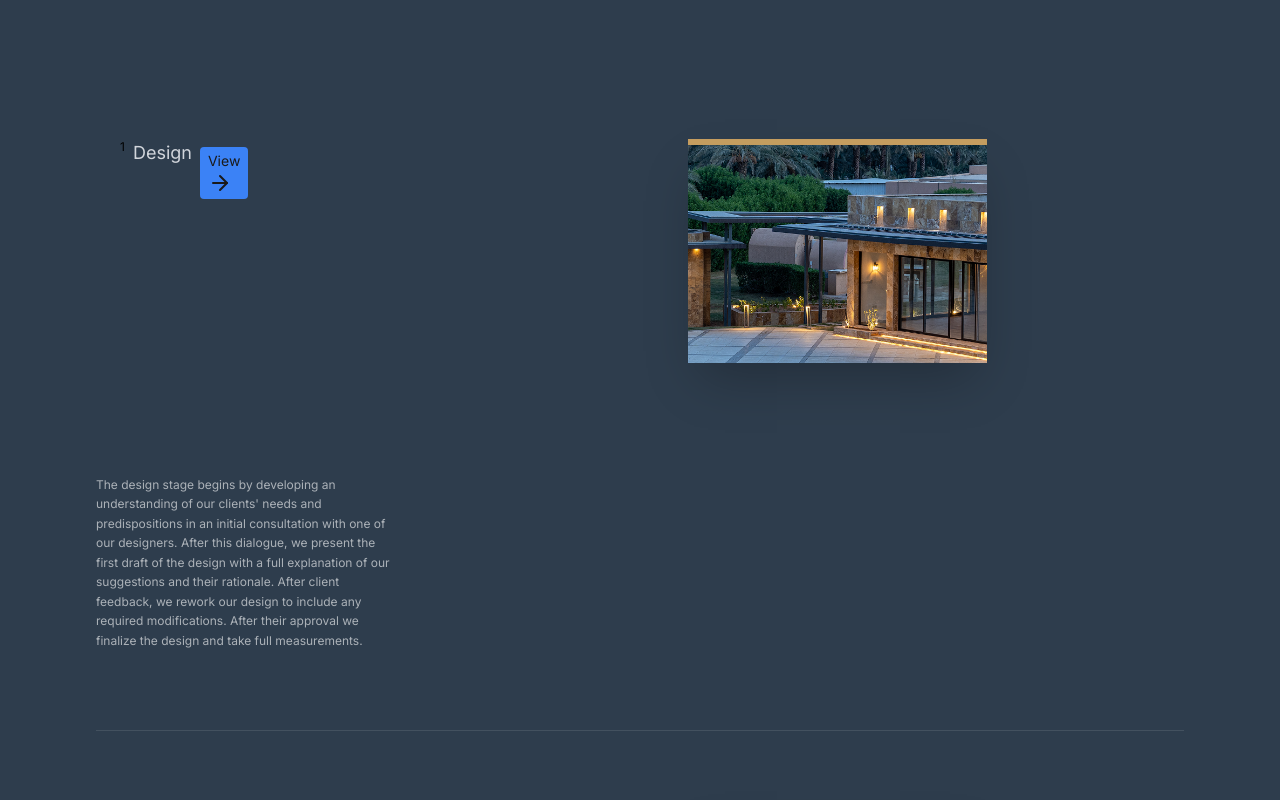
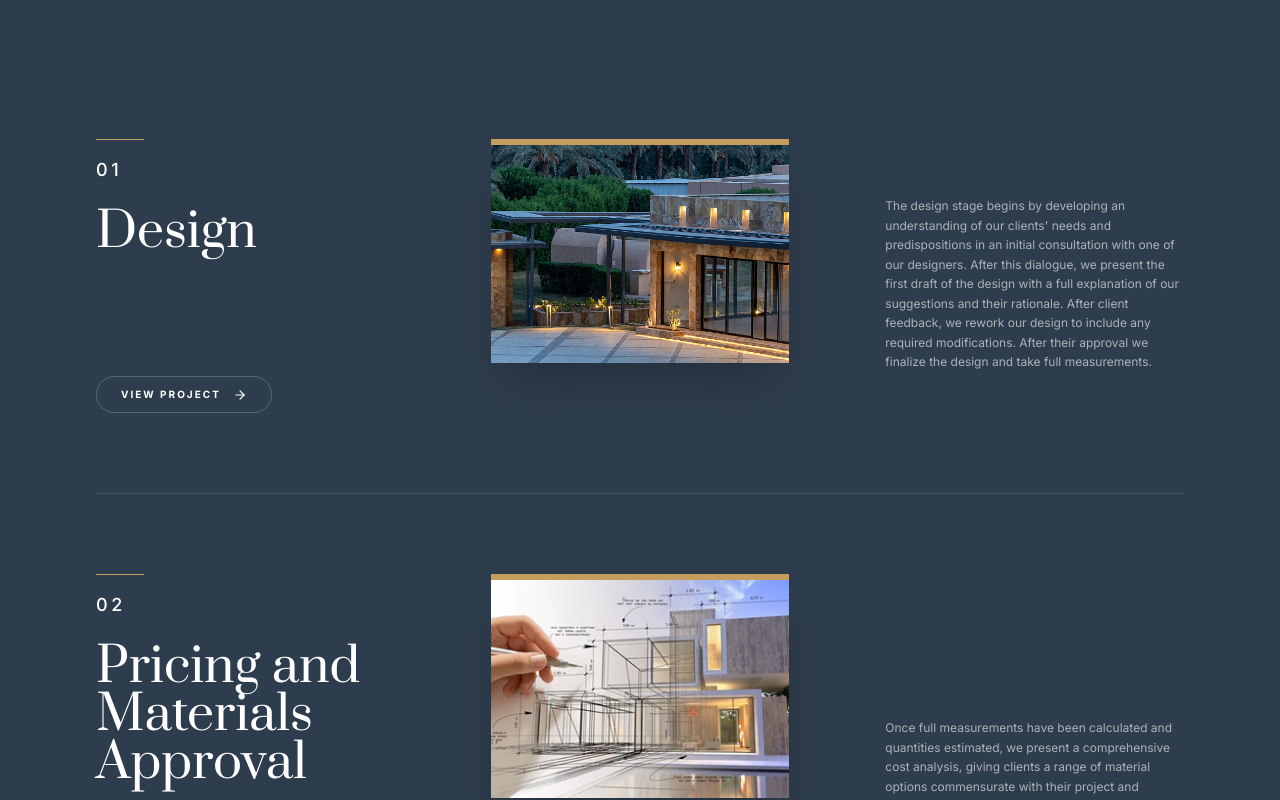
Before and after one commit to Yash-Raj07/WebNest, a React (Vite) app: page / in a window 1280 px wide. Shown: the part 3100-3900 px from the top of the page. Built offline with nearby package versions, Linux system fonts and the light colour scheme.

Commit message:
fix(ui): resolve layout inconsistencies and styling issues in left column component

```diff
--- a/src/components/ProcessSection.jsx
+++ b/src/components/ProcessSection.jsx
@@ -12,25 +12,22 @@ const ProcessStep = ({ number, title, image, description }) => {
       className="grid grid-cols-1 lg:grid-cols-12 gap-12 lg:gap-24 items-start py-20 border-b border-white/10 last:border-b-0"
     >
 {/* Left Column: Number & Title */}
-<div className="lg:col-span-6">
-  <div className="flex gap-2">
+      <div className="lg:col-span-4">
+        <div className="flex flex-col gap-6">
+          <div className="flex flex-col gap-2">
+            <div className="w-12 h-[1px] bg-arch-accent mb-2"></div>
+            <span className="text-white font-medium text-lg tracking-widest">0{number}</span>
+          </div>
+          <h3 className="text-4xl md:text-5xl font-serif leading-tight text-white max-w-xs">{title}</h3>
 
-    <div className="flex flex-row gap-6">
-      <div className="w-full h-2 bg-red-400"></div>
-      <span className="text-black text-xs"> {number} </span>
-    </div>
-
-    <h3 className="text-lg font-sans text-gray-300">{title}</h3>
-
-    <div className="mt-2">
-      <button className="px-2 py-1 bg-blue-500 text-sm rounded">
-        View
-        <ArrowRight size={24} />
-      </button>
-    </div>
-
-  </div>
-</div>
+          <div className="mt-8 lg:mt-24">
+            <button className="flex items-center gap-3 px-6 py-2.5 border border-white/20 text-white rounded-full text-[10px] font-bold uppercase tracking-[0.2em] hover:bg-white hover:text-arch-dark-blue transition-all duration-300 group">
+              View Project
+              <ArrowRight size={14} className="transition-transform duration-300 group-hover:translate-x-1" />
+            </button>
+          </div>
+        </div>
+      </div>
 
       {/* Middle Column: Image */}
       <div className="lg:col-span-4">
```
